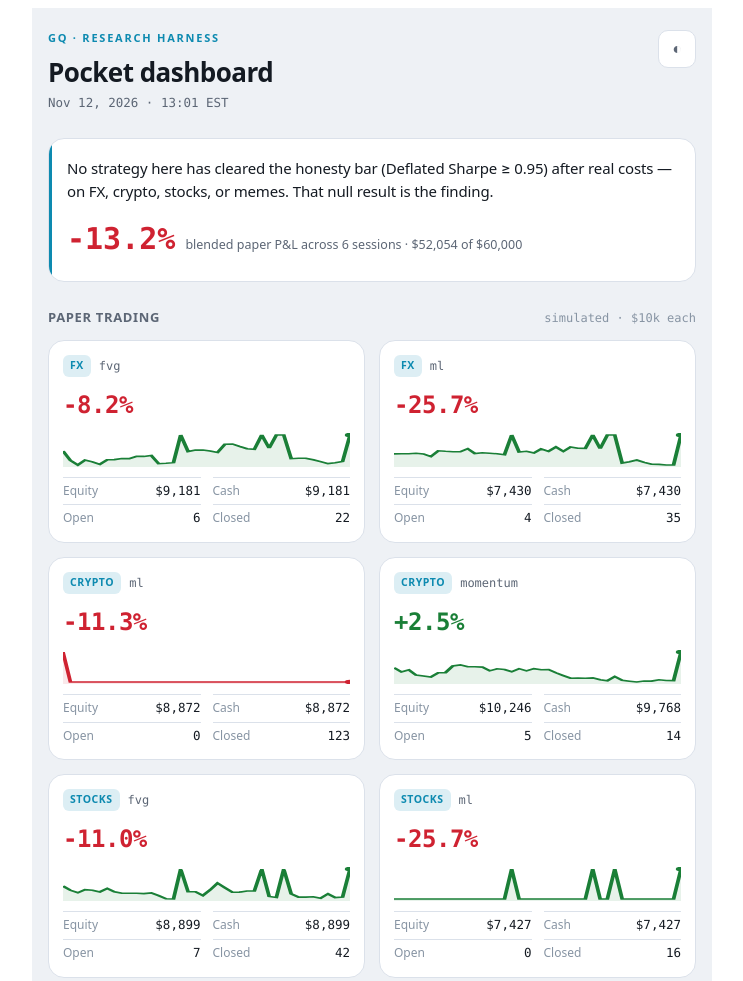
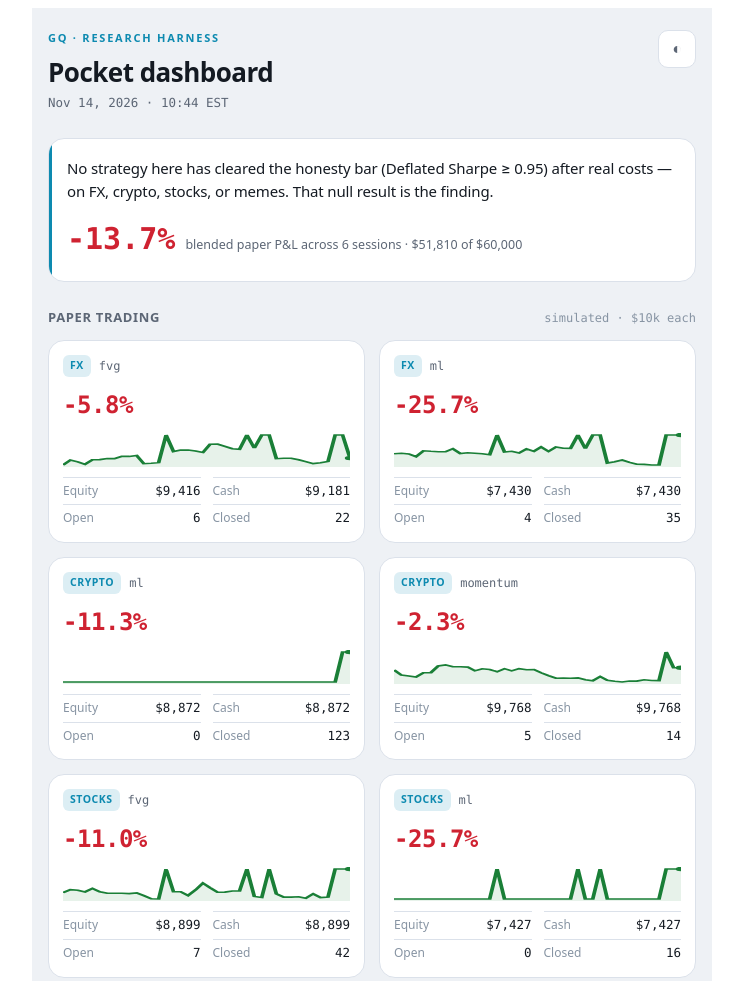
Before and after one commit to eugenewilliams2/gq-research-dashboard, a plain HTML site: page index.html in a window 1280 px wide. Shown: the top 981 px of the page, without its empty margins (268-1011 px from the left). Drawn offline with Linux system fonts and the light colour scheme.

Commit message:
dashboard: 2026-11-14T15:44:04Z

```diff
--- a/index.html
+++ b/index.html
@@ -105,7 +105,7 @@
     <div>
       <div class="eyebrow">GQ · Research Harness</div>
       <h1>Pocket dashboard</h1>
-      <div class="stamp">Nov 12, 2026 · 13:01 EST</div>
+      <div class="stamp">Nov 14, 2026 · 10:44 EST</div>
     </div>
     <button class="theme-btn" onclick="var r=document.documentElement;r.dataset.theme=(r.dataset.theme==='light'?'dark':'light');" aria-label="Toggle light and dark theme">◐</button>
   </div>
@@ -114,8 +114,8 @@
     <article class="card verdict">
       <div class="big">No strategy here has cleared the honesty bar (Deflated Sharpe ≥ 0.95) after real costs — on FX, crypto, stocks, or memes. That null result is the finding.</div>
       <div class="roll">
-        <span class="n neg">-13.2%</span>
-        <span class="sub">blended paper P&amp;L across 6 sessions · $52,054 of $60,000</span>
+        <span class="n neg">-13.7%</span>
+        <span class="sub">blended paper P&amp;L across 6 sessions · $51,810 of $60,000</span>
       </div>
     </article>
   </section>
@@ -129,10 +129,10 @@
           <span class="badge">FX</span>
           <span class="strat">fvg</span>
         </div>
-        <div class="pnl">-8.2%</div>
-        <div class="spark-wrap"><svg class="spark up" viewBox="0 0 120 34" preserveAspectRatio="none" aria-hidden="true"><polygon points="0,34 0.0,18.0 3.1,27.5 6.2,32.0 9.2,27.1 12.3,28.9 15.4,31.3 18.5,26.8 21.5,26.6 24.6,25.6 27.7,25.6 30.8,23.4 33.8,23.4 36.9,22.4 40.0,30.7 43.1,30.3 46.2,29.7 49.2,2.0 52.3,18.5 55.4,17.1 58.5,17.1 61.5,18.1 64.6,19.5 67.7,11.3 70.8,11.0 73.8,13.4 76.9,15.7 80.0,16.4 83.1,2.0 86.2,15.1 89.2,2.0 92.3,2.0 95.4,25.7 98.5,25.2 101.5,25.2 104.6,26.8 107.7,28.6 110.8,30.6 113.8,29.7 116.9,28.5 120.0,2.0 120,34" class="spark-fill"/><polyline points="0.0,18.0 3.1,27.5 6.2,32.0 9.2,27.1 12.3,28.9 15.4,31.3 18.5,26.8 21.5,26.6 24.6,25.6 27.7,25.6 30.8,23.4 33.8,23.4 36.9,22.4 40.0,30.7 43.1,30.3 46.2,29.7 49.2,2.0 52.3,18.5 55.4,17.1 58.5,17.1 61.5,18.1 64.6,19.5 67.7,11.3 70.8,11.0 73.8,13.4 76.9,15.7 80.0,16.4 83.1,2.0 86.2,15.1 89.2,2.0 92.3,2.0 95.4,25.7 98.5,25.2 101.5,25.2 104.6,26.8 107.7,28.6 110.8,30.6 113.8,29.7 116.9,28.5 120.0,2.0" class="spark-line" fill="none"/><circle cx="120.0" cy="2.0" r="2.2" class="spark-dot"/></svg></div>
+        <div class="pnl">-5.8%</div>
+        <div class="spark-wrap"><svg class="spark up" viewBox="0 0 120 34" preserveAspectRatio="none" aria-hidden="true"><polygon points="0,34 0.0,32.0 3.1,27.1 6.2,28.9 9.2,31.3 12.3,26.8 15.4,26.6 18.5,25.6 21.5,25.6 24.6,23.4 27.7,23.4 30.8,22.4 33.8,30.7 36.9,30.3 40.0,29.7 43.1,2.0 46.2,18.5 49.2,17.1 52.3,17.1 55.4,18.1 58.5,19.5 61.5,11.3 64.6,11.0 67.7,13.4 70.8,15.7 73.8,16.4 76.9,2.0 80.0,15.1 83.1,2.0 86.2,2.0 89.2,25.7 92.3,25.2 95.4,25.2 98.5,26.8 101.5,28.6 104.6,30.6 107.7,29.7 110.8,28.5 113.8,2.0 116.9,2.0 120.0,25.1 120,34" class="spark-fill"/><polyline points="0.0,32.0 3.1,27.1 6.2,28.9 9.2,31.3 12.3,26.8 15.4,26.6 18.5,25.6 21.5,25.6 24.6,23.4 27.7,23.4 30.8,22.4 33.8,30.7 36.9,30.3 40.0,29.7 43.1,2.0 46.2,18.5 49.2,17.1 52.3,17.1 55.4,18.1 58.5,19.5 61.5,11.3 64.6,11.0 67.7,13.4 70.8,15.7 73.8,16.4 76.9,2.0 80.0,15.1 83.1,2.0 86.2,2.0 89.2,25.7 92.3,25.2 95.4,25.2 98.5,26.8 101.5,28.6 104.6,30.6 107.7,29.7 110.8,28.5 113.8,2.0 116.9,2.0 120.0,25.1" class="spark-line" fill="none"/><circle cx="120.0" cy="25.1" r="2.2" class="spark-dot"/></svg></div>
         <dl class="rows">
-          <div><dt>Equity</dt><dd>$9,181</dd></div>
+          <div><dt>Equity</dt><dd>$9,416</dd></div>
           <div><dt>Cash</dt><dd>$9,181</dd></div>
           <div><dt>Open</dt><dd>6</dd></div>
           <div><dt>Closed</dt><dd>22</dd></div>
@@ -145,7 +145,7 @@
           <span class="strat">ml</span>
         </div>
         <div class="pnl">-25.7%</div>
-        <div class="spark-wrap"><svg class="spark up" viewBox="0 0 120 34" preserveAspectRatio="none" aria-hidden="true"><polygon points="0,34 0.0,20.9 3.1,20.8 6.2,20.7 9.2,20.2 12.3,20.9 15.4,23.6 18.5,17.8 21.5,18.3 24.6,18.7 27.7,18.7 30.8,15.7 33.8,20.5 36.9,19.7 40.0,20.2 43.1,20.8 46.2,21.7 49.2,2.0 52.3,19.0 55.4,18.3 58.5,19.9 61.5,15.9 64.6,18.3 67.7,14.0 70.8,18.4 73.8,14.0 76.9,15.3 80.0,15.4 83.1,2.0 86.2,15.6 89.2,2.0 92.3,2.0 95.4,30.0 98.5,28.7 101.5,27.0 104.6,29.4 107.7,31.3 110.8,31.4 113.8,32.0 116.9,31.9 120.0,2.0 120,34" class="spark-fill"/><polyline points="0.0,20.9 3.1,20.8 6.2,20.7 9.2,20.2 12.3,20.9 15.4,23.6 18.5,17.8 21.5,18.3 24.6,18.7 27.7,18.7 30.8,15.7 33.8,20.5 36.9,19.7 40.0,20.2 43.1,20.8 46.2,21.7 49.2,2.0 52.3,19.0 55.4,18.3 58.5,19.9 61.5,15.9 64.6,18.3 67.7,14.0 70.8,18.4 73.8,14.0 76.9,15.3 80.0,15.4 83.1,2.0 86.2,15.6 89.2,2.0 92.3,2.0 95.4,30.0 98.5,28.7 101.5,27.0 104.6,29.4 107.7,31.3 110.8,31.4 113.8,32.0 116.9,31.9 120.0,2.0" class="spark-line" fill="none"/><circle cx="120.0" cy="2.0" r="2.2" class="spark-dot"/></svg></div>
+        <div class="spark-wrap"><svg class="spark up" viewBox="0 0 120 34" preserveAspectRatio="none" aria-hidden="true"><polygon points="0,34 0.0,20.7 3.1,20.2 6.2,20.9 9.2,23.6 12.3,17.8 15.4,18.3 18.5,18.7 21.5,18.7 24.6,15.7 27.7,20.5 30.8,19.7 33.8,20.2 36.9,20.8 40.0,21.7 43.1,2.0 46.2,19.0 49.2,18.3 52.3,19.9 55.4,15.9 58.5,18.3 61.5,14.0 64.6,18.4 67.7,14.0 70.8,15.3 73.8,15.4 76.9,2.0 80.0,15.6 83.1,2.0 86.2,2.0 89.2,30.0 92.3,28.7 95.4,27.0 98.5,29.4 101.5,31.3 104.6,31.4 107.7,32.0 110.8,31.9 113.8,2.0 116.9,2.0 120.0,2.0 120,34" class="spark-fill"/><polyline points="0.0,20.7 3.1,20.2 6.2,20.9 9.2,23.6 12.3,17.8 15.4,18.3 18.5,18.7 21.5,18.7 24.6,15.7 27.7,20.5 30.8,19.7 33.8,20.2 36.9,20.8 40.0,21.7 43.1,2.0 46.2,19.0 49.2,18.3 52.3,19.9 55.4,15.9 58.5,18.3 61.5,14.0 64.6,18.4 67.7,14.0 70.8,15.3 73.8,15.4 76.9,2.0 80.0,15.6 83.1,2.0 86.2,2.0 89.2,30.0 92.3,28.7 95.4,27.0 98.5,29.4 101.5,31.3 104.6,31.4 107.7,32.0 110.8,31.9 113.8,2.0 116.9,2.0 120.0,2.0" class="spark-line" fill="none"/><circle cx="120.0" cy="2.0" r="2.2" class="spark-dot"/></svg></div>
         <dl class="rows">
           <div><dt>Equity</dt><dd>$7,430</dd></div>
           <div><dt>Cash</dt><dd>$7,430</dd></div>
@@ -160,7 +160,7 @@
           <span class="strat">ml</span>
         </div>
         <div class="pnl">-11.3%</div>
-        <div class="spark-wrap"><svg class="spark down" viewBox="0 0 120 34" preserveAspectRatio="none" aria-hidden="true"><polygon points="0,34 0.0,2.0 3.1,32.0 6.2,32.0 9.2,32.0 12.3,32.0 15.4,32.0 18.5,32.0 21.5,32.0 24.6,32.0 27.7,32.0 30.8,32.0 33.8,32.0 36.9,32.0 40.0,32.0 43.1,32.0 46.2,32.0 49.2,32.0 52.3,32.0 55.4,32.0 58.5,32.0 61.5,32.0 64.6,32.0 67.7,32.0 70.8,32.0 73.8,32.0 76.9,32.0 80.0,32.0 83.1,32.0 86.2,32.0 89.2,32.0 92.3,32.0 95.4,32.0 98.5,32.0 101.5,32.0 104.6,32.0 107.7,32.0 110.8,32.0 113.8,32.0 116.9,32.0 120.0,32.0 120,34" class="spark-fill"/><polyline points="0.0,2.0 3.1,32.0 6.2,32.0 9.2,32.0 12.3,32.0 15.4,32.0 18.5,32.0 21.5,32.0 24.6,32.0 27.7,32.0 30.8,32.0 33.8,32.0 36.9,32.0 40.0,32.0 43.1,32.0 46.2,32.0 49.2,32.0 52.3,32.0 55.4,32.0 58.5,32.0 61.5,32.0 64.6,32.0 67.7,32.0 70.8,32.0 73.8,32.0 76.9,32.0 80.0,32.0 83.1,32.0 86.2,32.0 89.2,32.0 92.3,32.0 95.4,32.0 98.5,32.0 101.5,32.0 104.6,32.0 107.7,32.0 110.8,32.0 113.8,32.0 116.9,32.0 120.0,32.0" class="spark-line" fill="none"/><circle cx="120.0" cy="32.0" r="2.2" class="spark-dot"/></svg></div>
+        <div class="spark-wrap"><svg class="spark up" viewBox="0 0 120 34" preserveAspectRatio="none" aria-hidden="true"><polygon points="0,34 0.0,32.0 3.1,32.0 6.2,32.0 9.2,32.0 12.3,32.0 15.4,32.0 18.5,32.0 21.5,32.0 24.6,32.0 27.7,32.0 30.8,32.0 33.8,32.0 36.9,32.0 40.0,32.0 43.1,32.0 46.2,32.0 49.2,32.0 52.3,32.0 55.4,32.0 58.5,32.0 61.5,32.0 64.6,32.0 67.7,32.0 70.8,32.0 73.8,32.0 76.9,32.0 80.0,32.0 83.1,32.0 86.2,32.0 89.2,32.0 92.3,32.0 95.4,32.0 98.5,32.0 101.5,32.0 104.6,32.0 107.7,32.0 110.8,32.0 113.8,32.0 116.9,2.0 120.0,2.0 120,34" class="spark-fill"/><polyline points="0.0,32.0 3.1,32.0 6.2,32.0 9.2,32.0 12.3,32.0 15.4,32.0 18.5,32.0 21.5,32.0 24.6,32.0 27.7,32.0 30.8,32.0 33.8,32.0 36.9,32.0 40.0,32.0 43.1,32.0 46.2,32.0 49.2,32.0 52.3,32.0 55.4,32.0 58.5,32.0 61.5,32.0 64.6,32.0 67.7,32.0 70.8,32.0 73.8,32.0 76.9,32.0 80.0,32.0 83.1,32.0 86.2,32.0 89.2,32.0 92.3,32.0 95.4,32.0 98.5,32.0 101.5,32.0 104.6,32.0 107.7,32.0 110.8,32.0 113.8,32.0 116.9,2.0 120.0,2.0" class="spark-line" fill="none"/><circle cx="120.0" cy="2.0" r="2.2" class="spark-dot"/></svg></div>
         <dl class="rows">
           <div><dt>Equity</dt><dd>$8,872</dd></div>
           <div><dt>Cash</dt><dd>$8,872</dd></div>
@@ -169,15 +169,15 @@
         </dl>
       </article>
 
-      <article class="card sess pos">
+      <article class="card sess neg">
         <div class="sess-top">
           <span class="badge">Crypto</span>
           <span class="strat">momentum</span>
         </div>
-        <div class="pnl">+2.5%</div>
-        <div class="spark-wrap"><svg class="spark up" viewBox="0 0 120 34" preserveAspectRatio="none" aria-hidden="true"><polygon points="0,34 0.0,17.7 3.1,21.9 6.2,19.9 9.2,25.1 12.3,25.9 15.4,27.0 18.5,22.8 21.5,22.7 24.6,15.9 27.7,14.9 30.8,16.8 33.8,16.8 36.9,17.1 40.0,20.8 43.1,18.8 46.2,19.6 49.2,21.7 52.3,18.7 55.4,20.8 58.5,18.7 61.5,19.8 64.6,19.5 67.7,22.8 70.8,25.6 73.8,28.2 76.9,28.0 80.0,28.3 83.1,27.9 86.2,29.7 89.2,30.8 92.3,26.5 95.4,30.3 98.5,31.2 101.5,32.0 104.6,31.1 107.7,31.1 110.8,29.8 113.8,30.5 116.9,30.6 120.0,2.0 120,34" class="spark-fill"/><polyline points="0.0,17.7 3.1,21.9 6.2,19.9 9.2,25.1 12.3,25.9 15.4,27.0 18.5,22.8 21.5,22.7 24.6,15.9 27.7,14.9 30.8,16.8 33.8,16.8 36.9,17.1 40.0,20.8 43.1,18.8 46.2,19.6 49.2,21.7 52.3,18.7 55.4,20.8 58.5,18.7 61.5,19.8 64.6,19.5 67.7,22.8 70.8,25.6 73.8,28.2 76.9,28.0 80.0,28.3 83.1,27.9 86.2,29.7 89.2,30.8 92.3,26.5 95.4,30.3 98.5,31.2 101.5,32.0 104.6,31.1 107.7,31.1 110.8,29.8 113.8,30.5 116.9,30.6 120.0,2.0" class="spark-line" fill="none"/><circle cx="120.0" cy="2.0" r="2.2" class="spark-dot"/></svg></div>
+        <div class="pnl">-2.3%</div>
+        <div class="spark-wrap"><svg class="spark up" viewBox="0 0 120 34" preserveAspectRatio="none" aria-hidden="true"><polygon points="0,34 0.0,19.9 3.1,25.1 6.2,25.9 9.2,27.0 12.3,22.8 15.4,22.7 18.5,15.9 21.5,14.9 24.6,16.8 27.7,16.8 30.8,17.1 33.8,20.8 36.9,18.8 40.0,19.6 43.1,21.7 46.2,18.7 49.2,20.8 52.3,18.7 55.4,19.8 58.5,19.5 61.5,22.8 64.6,25.6 67.7,28.2 70.8,28.0 73.8,28.3 76.9,27.9 80.0,29.7 83.1,30.8 86.2,26.5 89.2,30.3 92.3,31.2 95.4,32.0 98.5,31.1 101.5,31.1 104.6,29.8 107.7,30.5 110.8,30.6 113.8,2.0 116.9,17.7 120.0,17.7 120,34" class="spark-fill"/><polyline points="0.0,19.9 3.1,25.1 6.2,25.9 9.2,27.0 12.3,22.8 15.4,22.7 18.5,15.9 21.5,14.9 24.6,16.8 27.7,16.8 30.8,17.1 33.8,20.8 36.9,18.8 40.0,19.6 43.1,21.7 46.2,18.7 49.2,20.8 52.3,18.7 55.4,19.8 58.5,19.5 61.5,22.8 64.6,25.6 67.7,28.2 70.8,28.0 73.8,28.3 76.9,27.9 80.0,29.7 83.1,30.8 86.2,26.5 89.2,30.3 92.3,31.2 95.4,32.0 98.5,31.1 101.5,31.1 104.6,29.8 107.7,30.5 110.8,30.6 113.8,2.0 116.9,17.7 120.0,17.7" class="spark-line" fill="none"/><circle cx="120.0" cy="17.7" r="2.2" class="spark-dot"/></svg></div>
         <dl class="rows">
-          <div><dt>Equity</dt><dd>$10,246</dd></div>
+          <div><dt>Equity</dt><dd>$9,768</dd></div>
           <div><dt>Cash</dt><dd>$9,768</dd></div>
           <div><dt>Open</dt><dd>5</dd></div>
           <div><dt>Closed</dt><dd>14</dd></div>
@@ -190,7 +190,7 @@
           <span class="strat">fvg</span>
         </div>
         <div class="pnl">-11.0%</div>
-        <div class="spark-wrap"><svg class="spark up" viewBox="0 0 120 34" preserveAspectRatio="none" aria-hidden="true"><polygon points="0,34 0.0,19.1 3.1,23.3 6.2,25.7 9.2,22.7 12.3,23.3 15.4,24.9 18.5,21.4 21.5,24.8 24.6,26.3 27.7,26.3 30.8,26.3 33.8,26.6 36.9,25.9 40.0,28.6 43.1,31.8 46.2,32.0 49.2,2.0 52.3,24.8 55.4,24.7 58.5,28.5 61.5,23.0 64.6,16.1 67.7,20.7 70.8,25.2 73.8,25.1 76.9,24.0 80.0,24.0 83.1,2.0 86.2,29.5 89.2,30.5 92.3,2.0 95.4,26.8 98.5,30.1 101.5,30.1 104.6,29.7 107.7,31.2 110.8,26.9 113.8,30.6 116.9,30.0 120.0,2.0 120,34" class="spark-fill"/><polyline points="0.0,19.1 3.1,23.3 6.2,25.7 9.2,22.7 12.3,23.3 15.4,24.9 18.5,21.4 21.5,24.8 24.6,26.3 27.7,26.3 30.8,26.3 33.8,26.6 36.9,25.9 40.0,28.6 43.1,31.8 46.2,32.0 49.2,2.0 52.3,24.8 55.4,24.7 58.5,28.5 61.5,23.0 64.6,16.1 67.7,20.7 70.8,25.2 73.8,25.1 76.9,24.0 80.0,24.0 83.1,2.0 86.2,29.5 89.2,30.5 92.3,2.0 95.4,26.8 98.5,30.1 101.5,30.1 104.6,29.7 107.7,31.2 110.8,26.9 113.8,30.6 116.9,30.0 120.0,2.0" class="spark-line" fill="none"/><circle cx="120.0" cy="2.0" r="2.2" class="spark-dot"/></svg></div>
+        <div class="spark-wrap"><svg class="spark up" viewBox="0 0 120 34" preserveAspectRatio="none" aria-hidden="true"><polygon points="0,34 0.0,25.7 3.1,22.7 6.2,23.3 9.2,24.9 12.3,21.4 15.4,24.8 18.5,26.3 21.5,26.3 24.6,26.3 27.7,26.6 30.8,25.9 33.8,28.6 36.9,31.8 40.0,32.0 43.1,2.0 46.2,24.8 49.2,24.7 52.3,28.5 55.4,23.0 58.5,16.1 61.5,20.7 64.6,25.2 67.7,25.1 70.8,24.0 73.8,24.0 76.9,2.0 80.0,29.5 83.1,30.5 86.2,2.0 89.2,26.8 92.3,30.1 95.4,30.1 98.5,29.7 101.5,31.2 104.6,26.9 107.7,30.6 110.8,30.0 113.8,2.0 116.9,2.0 120.0,2.0 120,34" class="spark-fill"/><polyline points="0.0,25.7 3.1,22.7 6.2,23.3 9.2,24.9 12.3,21.4 15.4,24.8 18.5,26.3 21.5,26.3 24.6,26.3 27.7,26.6 30.8,25.9 33.8,28.6 36.9,31.8 40.0,32.0 43.1,2.0 46.2,24.8 49.2,24.7 52.3,28.5 55.4,23.0 58.5,16.1 61.5,20.7 64.6,25.2 67.7,25.1 70.8,24.0 73.8,24.0 76.9,2.0 80.0,29.5 83.1,30.5 86.2,2.0 89.2,26.8 92.3,30.1 95.4,30.1 98.5,29.7 101.5,31.2 104.6,26.9 107.7,30.6 110.8,30.0 113.8,2.0 116.9,2.0 120.0,2.0" class="spark-line" fill="none"/><circle cx="120.0" cy="2.0" r="2.2" class="spark-dot"/></svg></div>
         <dl class="rows">
           <div><dt>Equity</dt><dd>$8,899</dd></div>
           <div><dt>Cash</dt><dd>$8,899</dd></div>
@@ -205,7 +205,7 @@
           <span class="strat">ml</span>
         </div>
         <div class="pnl">-25.7%</div>
-        <div class="spark-wrap"><svg class="spark up" viewBox="0 0 120 34" preserveAspectRatio="none" aria-hidden="true"><polygon points="0,34 0.0,32.0 3.1,32.0 6.2,32.0 9.2,32.0 12.3,32.0 15.4,32.0 18.5,32.0 21.5,32.0 24.6,32.0 27.7,32.0 30.8,32.0 33.8,32.0 36.9,32.0 40.0,32.0 43.1,32.0 46.2,32.0 49.2,2.0 52.3,32.0 55.4,32.0 58.5,32.0 61.5,32.0 64.6,32.0 67.7,32.0 70.8,32.0 73.8,32.0 76.9,32.0 80.0,32.0 83.1,2.0 86.2,32.0 89.2,32.0 92.3,2.0 95.4,32.0 98.5,32.0 101.5,32.0 104.6,32.0 107.7,32.0 110.8,32.0 113.8,32.0 116.9,32.0 120.0,2.0 120,34" class="spark-fill"/><polyline points="0.0,32.0 3.1,32.0 6.2,32.0 9.2,32.0 12.3,32.0 15.4,32.0 18.5,32.0 21.5,32.0 24.6,32.0 27.7,32.0 30.8,32.0 33.8,32.0 36.9,32.0 40.0,32.0 43.1,32.0 46.2,32.0 49.2,2.0 52.3,32.0 55.4,32.0 58.5,32.0 61.5,32.0 64.6,32.0 67.7,32.0 70.8,32.0 73.8,32.0 76.9,32.0 80.0,32.0 83.1,2.0 86.2,32.0 89.2,32.0 92.3,2.0 95.4,32.0 98.5,32.0 101.5,32.0 104.6,32.0 107.7,32.0 110.8,32.0 113.8,32.0 116.9,32.0 120.0,2.0" class="spark-line" fill="none"/><circle cx="120.0" cy="2.0" r="2.2" class="spark-dot"/></svg></div>
+        <div class="spark-wrap"><svg class="spark up" viewBox="0 0 120 34" preserveAspectRatio="none" aria-hidden="true"><polygon points="0,34 0.0,32.0 3.1,32.0 6.2,32.0 9.2,32.0 12.3,32.0 15.4,32.0 18.5,32.0 21.5,32.0 24.6,32.0 27.7,32.0 30.8,32.0 33.8,32.0 36.9,32.0 40.0,32.0 43.1,2.0 46.2,32.0 49.2,32.0 52.3,32.0 55.4,32.0 58.5,32.0 61.5,32.0 64.6,32.0 67.7,32.0 70.8,32.0 73.8,32.0 76.9,2.0 80.0,32.0 83.1,32.0 86.2,2.0 89.2,32.0 92.3,32.0 95.4,32.0 98.5,32.0 101.5,32.0 104.6,32.0 107.7,32.0 110.8,32.0 113.8,2.0 116.9,2.0 120.0,2.0 120,34" class="spark-fill"/><polyline points="0.0,32.0 3.1,32.0 6.2,32.0 9.2,32.0 12.3,32.0 15.4,32.0 18.5,32.0 21.5,32.0 24.6,32.0 27.7,32.0 30.8,32.0 33.8,32.0 36.9,32.0 40.0,32.0 43.1,2.0 46.2,32.0 49.2,32.0 52.3,32.0 55.4,32.0 58.5,32.0 61.5,32.0 64.6,32.0 67.7,32.0 70.8,32.0 73.8,32.0 76.9,2.0 80.0,32.0 83.1,32.0 86.2,2.0 89.2,32.0 92.3,32.0 95.4,32.0 98.5,32.0 101.5,32.0 104.6,32.0 107.7,32.0 110.8,32.0 113.8,2.0 116.9,2.0 120.0,2.0" class="spark-line" fill="none"/><circle cx="120.0" cy="2.0" r="2.2" class="spark-dot"/></svg></div>
         <dl class="rows">
           <div><dt>Equity</dt><dd>$7,427</dd></div>
           <div><dt>Cash</dt><dd>$7,427</dd></div>
@@ -228,7 +228,7 @@
   <section>
     <div class="sec-h"><h2>Copy-trade viability</h2><span class="meta">smart-money · measured</span></div>
     <div class="tiles">
-      <div class="tile "><div class="tile-v">8631</div><div class="tile-l">wallets tracked</div></div><div class="tile "><div class="tile-v">656</div><div class="tile-l">seen ≥2 launches</div></div><div class="tile "><div class="tile-v">74%</div><div class="tile-l">stay profitable</div></div><div class="tile neg"><div class="tile-v">50%</div><div class="tile-l">median win-rate</div></div>
+      <div class="tile "><div class="tile-v">8922</div><div class="tile-l">wallets tracked</div></div><div class="tile "><div class="tile-v">660</div><div class="tile-l">seen ≥2 launches</div></div><div class="tile "><div class="tile-v">74%</div><div class="tile-l">stay profitable</div></div><div class="tile neg"><div class="tile-v">50%</div><div class="tile-l">median win-rate</div></div>
     </div>
     <div class="note">Do early/insider wallets <b>persist</b> so copying pays? A median win-rate near
       50% means no edge to copy — the winners are mostly luck &amp; rotation.</div>
```
